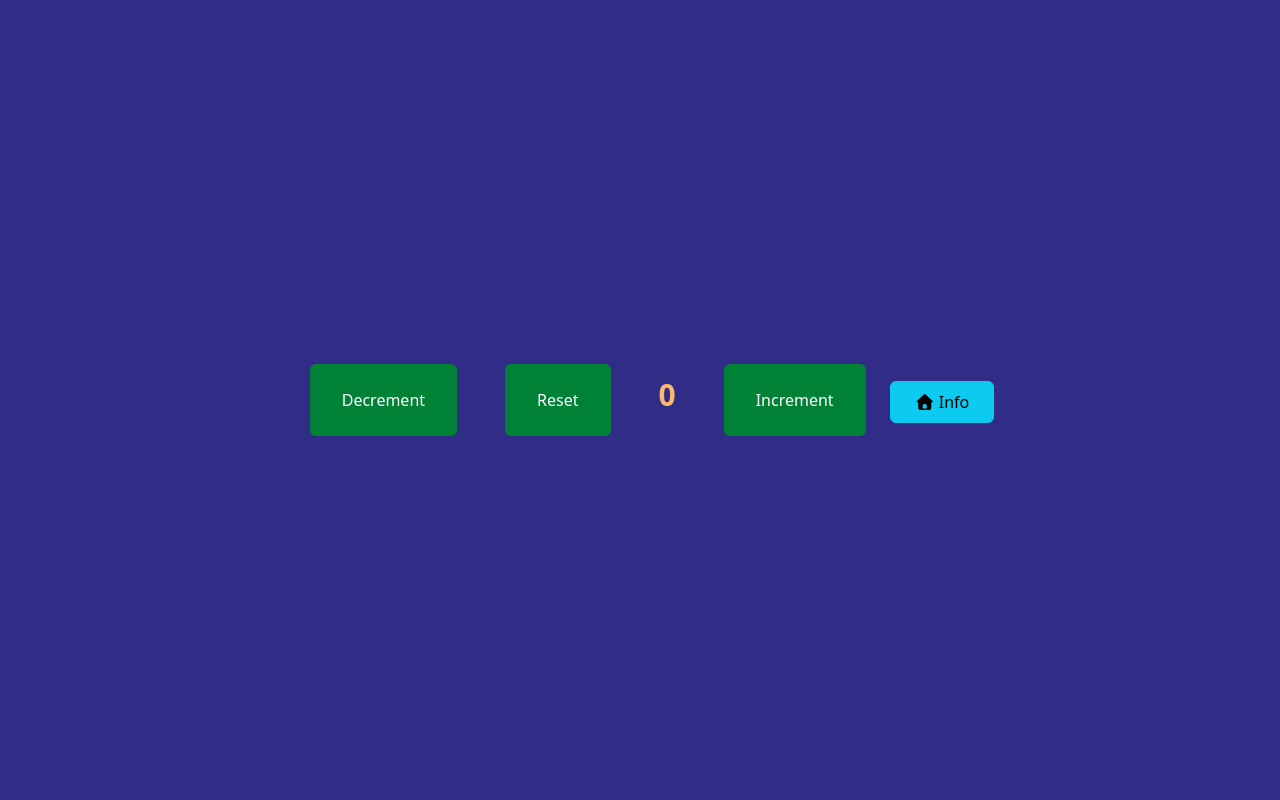
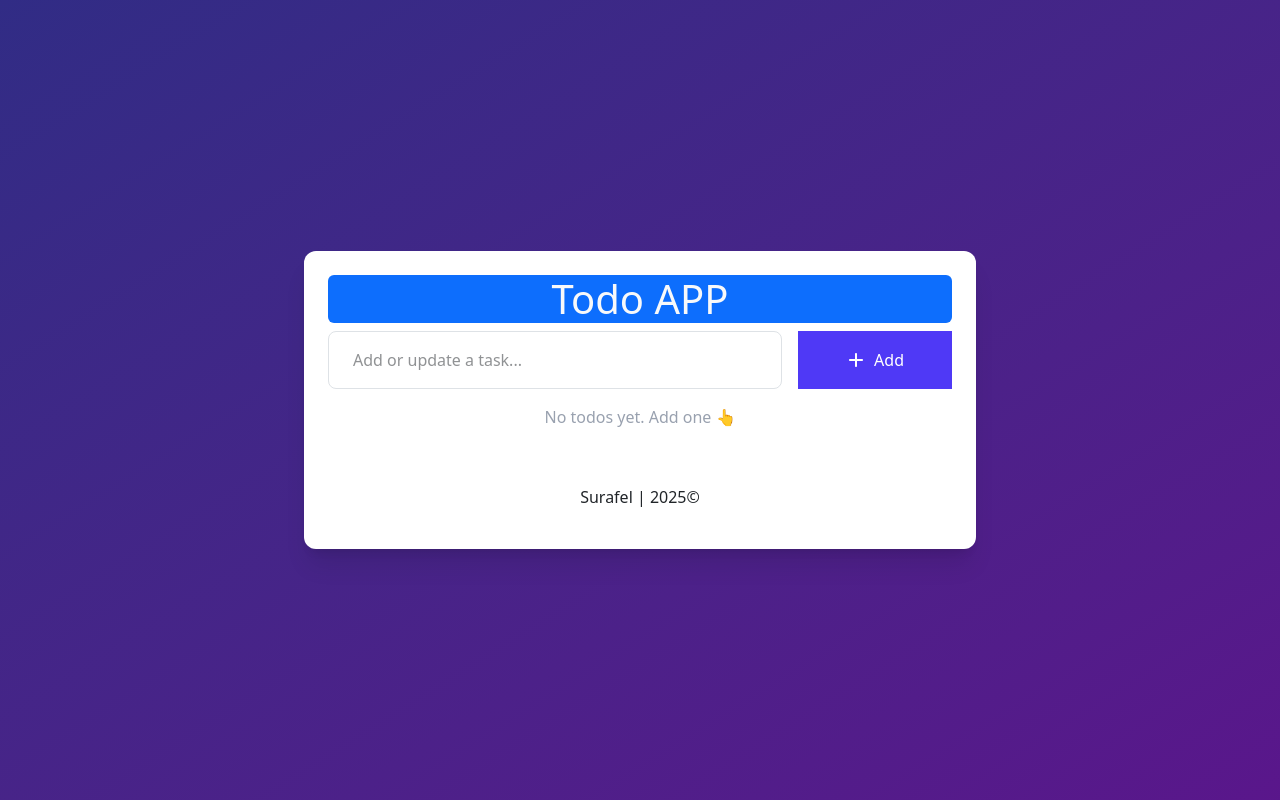
Before and after one commit to abyssiniatech/react-vite-typescript, a React (Vite) app: page / in a window 1280 px wide. Built offline with nearby package versions, Linux system fonts and the light colour scheme.

Commit message:
day 26 todo app mini projects

```diff
--- a/src/App.tsx
+++ b/src/App.tsx
@@ -1,11 +1,11 @@
-import Increment from "./omponents/Projects/Increment/Increment";
+import Todo from "./omponents/Projects/Todo/Todo";
 
 const App = () => {
 
 
   return (
     <div>
-      <Increment  />
+      <Todo />
     </div>
   );
 };
--- a/src/main.tsx
+++ b/src/main.tsx
@@ -2,8 +2,6 @@ import { StrictMode } from 'react'
 import { createRoot } from 'react-dom/client'
 import './index.css'
 import App from './App.tsx'
-// main.tsx or index.css
-// eslint-disable-next-line @typescript-eslint/no-unused-vars
 import '@fortawesome/fontawesome-free/css/all.min.css';
 import "bootstrap/dist/css/bootstrap.css"
 import 'bootstrap/dist/js/bootstrap.bundle.min.js';
--- /dev/null
+++ b/src/omponents/Projects/Todo/Todo.tsx
@@ -0,0 +1,146 @@
+import { useState, type ChangeEvent, type FormEvent } from "react";
+import { FontAwesomeIcon } from "@fortawesome/react-fontawesome";
+
+import {
+  faPlus,
+  faPen,
+  faTrash,
+  faSave,
+  faXmark,
+} from "@fortawesome/free-solid-svg-icons";
+
+type TodoItem = {
+  id: number;
+  text: string;
+};
+
+const Todo: React.FC = () => {
+  const [todo, setTodo] = useState<string>("");
+  const [todos, setTodos] = useState<TodoItem[]>([]);
+  const [editId, setEditId] = useState<number | null>(null);
+
+  const handleSubmit = (e: FormEvent<HTMLFormElement>): void => {
+    e.preventDefault();
+    if (!todo.trim()) return;
+
+    if (editId !== null) {
+      // UPDATE
+      setTodos(prev =>
+        prev.map(item =>
+          item.id === editId ? { ...item, text: todo } : item
+        )
+      );
+      setEditId(null);
+    } else {
+      // CREATE
+      setTodos(prev => [
+        ...prev,
+        { id: Date.now(), text: todo },
+      ]);
+    }
+
+    setTodo("");
+  };
+
+  const handleChange = (e: ChangeEvent<HTMLInputElement>): void => {
+    setTodo(e.target.value);
+  };
+
+  const handleEdit = (item: TodoItem): void => {
+    setTodo(item.text);
+    setEditId(item.id);
+  };
+
+  const handleDelete = (id: number): void => {
+    setTodos(prev => prev.filter(item => item.id !== id));
+  };
+
+  const cancelEdit = (): void => {
+    setEditId(null);
+    setTodo("");
+  };
+
+  return (
+    <div className="min-h-screen bg-gradient-to-br from-indigo-900 to-purple-900 flex items-center justify-center p-4">
+      <section className="bg-white w-full max-w-2xl rounded-xl shadow-xl p-6">
+        <h1 className="text-3xl text-bg-primary rounded flex justify-center items-center text-light font-bold text-center text-indigo-700 mb-6">
+           Todo APP
+        </h1>
+
+        {/* FORM */}
+        <form onSubmit={handleSubmit} className="flex gap-3">
+          <input
+            value={todo}
+            onChange={handleChange}
+            placeholder="Add or update a task..."
+            className="flex-1 px-4 py-3 border rounded-lg text-lg focus:outline-none focus:ring-2 focus:ring-indigo-500"
+          />
+
+          <button
+            type="submit"
+            className={`px-5 py-3 rounded-lg text-white text-lg flex items-center gap-2 ${
+              editId !== null
+                ? "bg-green-600 hover:bg-green-700"
+                : "bg-indigo-600 hover:bg-indigo-700"
+            }`}
+          >
+            <FontAwesomeIcon icon={editId !== null ? faSave : faPlus} />
+            {editId !== null ? "Save" : "Add"}
+          </button>
+
+          {editId !== null && (
+            <button
+              type="button"
+              onClick={cancelEdit}
+              className="bg-gray-400 hover:bg-gray-500 text-white px-4 py-3 rounded-lg"
+            >
+              <FontAwesomeIcon icon={faXmark} />
+            </button>
+
+          )}
+        </form>
+
+        {/* LIST */}
+        <ul className="mt-6 space-y-3">
+          {todos.map(item => (
+            <li
+              key={item.id}
+              className="flex justify-between items-center bg-gray-100 px-4 py-3 rounded-lg shadow-sm mt-2"
+            >
+              <span className="text-lg text-gray-800">
+                {item.text}
+              </span>
+
+              <div className="flex gap-3">
+                <button
+                  onClick={() => handleEdit(item)}
+                  className="text-blue-600 hover:text-blue-800"
+                >
+                  <FontAwesomeIcon icon={faPen} />
+                </button>
+
+                <button
+                  onClick={() => handleDelete(item.id)}
+                  className="text-red-600 hover:text-red-800"
+                >
+                  <FontAwesomeIcon icon={faTrash} />
+                </button>
+              </div>
+            </li>
+          ))}
+        </ul>
+
+        {todos.length === 0 && (
+          <p className="text-center text-gray-400 mt-6">
+            No todos yet. Add one 👆
+          </p>
+        )}
+        <footer className="flex justify-center items-center mt-14">
+            <p className="">Surafel | {new Date().getFullYear()}&copy;</p>
+        </footer>
+      </section>
+    </div>
+  );
+};
+
+export default Todo;
```
Also changed, not shown: src/omponents/Projects/Todo/Todo.mpdule.css (added).
